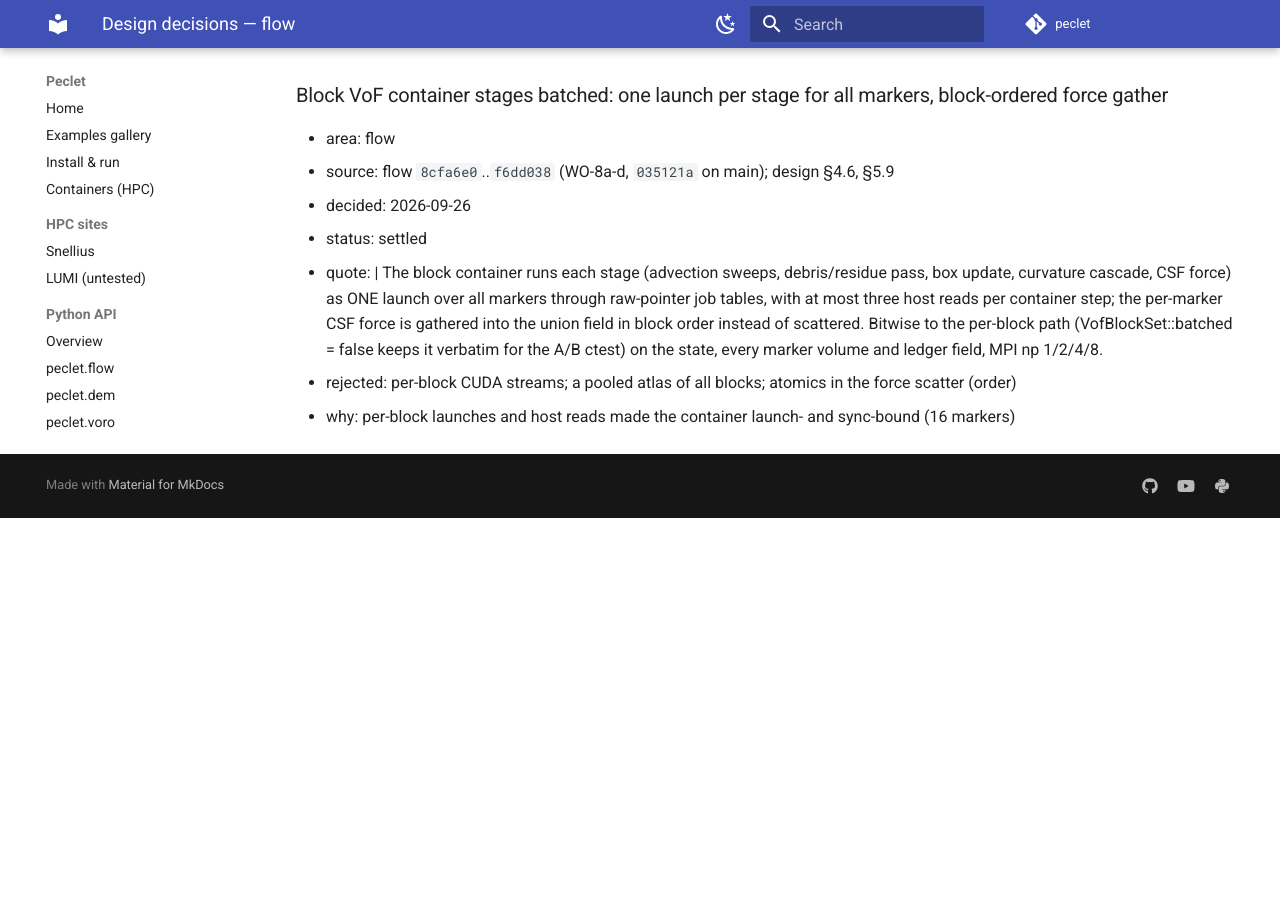
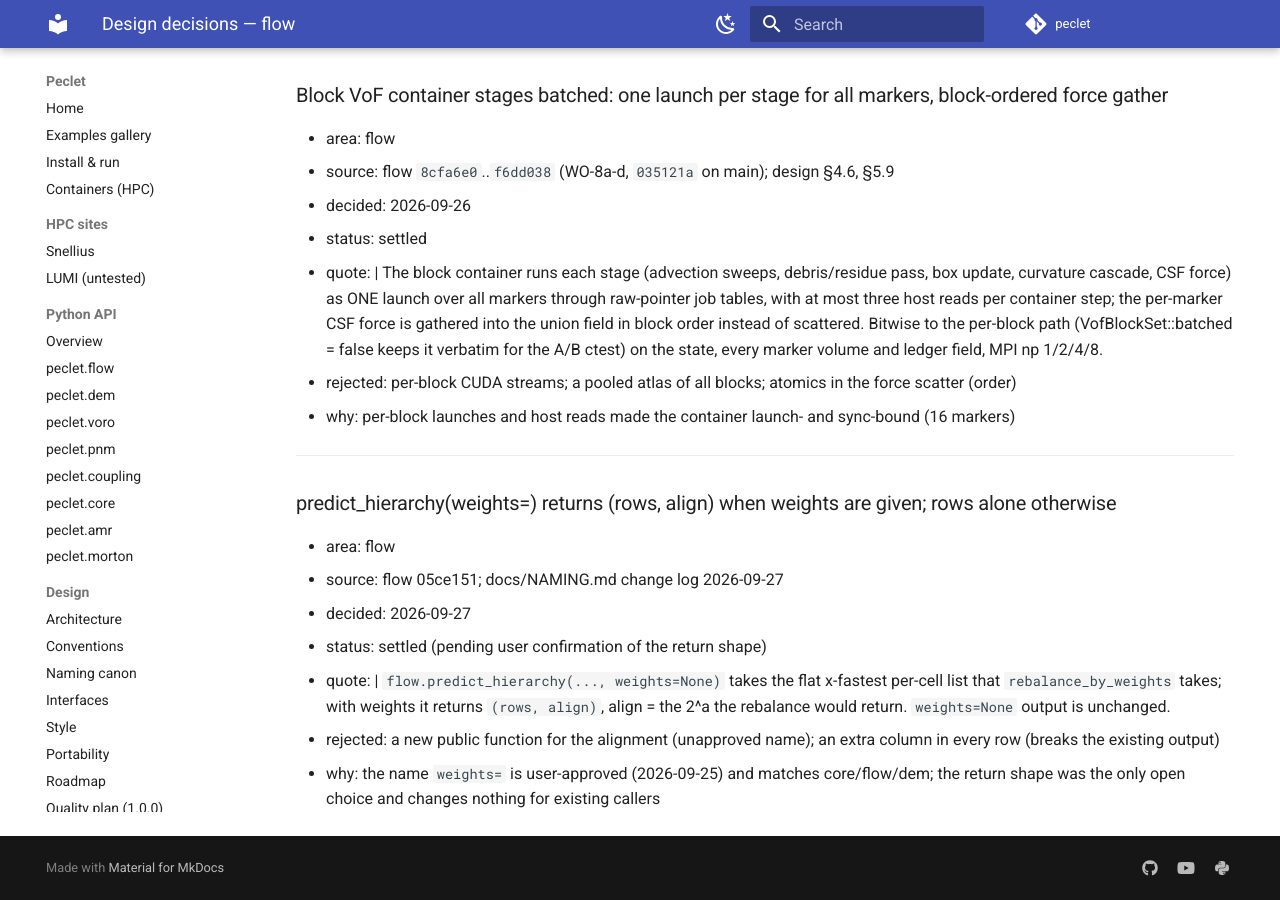
Before and after one commit to computational-chemical-engineering/peclet, an MkDocs documentation site: the page built from docs/decisions/flow.md, in a window 1280 px wide and 900 px high, scrolled down 94584 px. Built offline with MkDocs 1.6.1 and Material for MkDocs 9.7.7, drawn with Linux system fonts in a browser that asks for light colours; comment, search, counter and statistics services are not loaded; before the commit the page ends 95102 px from its top, so only the background shows below that.

Commit message:
flow 05ce151: predict_hierarchy(weights=) returns (rows, align); core v1.3.0 pinned (register, naming); pointer
Co-Authored-By: Claude Opus 5.5 <noreply@anthropic.com>
Claude-Session: https://claude.ai/code/session_015fNTZgmz6U1bv2MRTM3bbF

```diff
--- a/docs/decisions/flow.md
+++ b/docs/decisions/flow.md
@@ -3388,3 +3388,17 @@ Do not reverse an entry here without recording a new decision that supersedes it
     np 1/2/4/8.
 - rejected: per-block CUDA streams; a pooled atlas of all blocks; atomics in the force scatter (order)
 - why: per-block launches and host reads made the container launch- and sync-bound (16 markers)
+
+---
+
+### predict_hierarchy(weights=) returns (rows, align) when weights are given; rows alone otherwise
+- area: flow
+- source: flow 05ce151; docs/NAMING.md change log 2026-09-27
+- decided: 2026-09-27
+- status: settled (pending user confirmation of the return shape)
+- quote: |
+    `flow.predict_hierarchy(..., weights=None)` takes the flat x-fastest per-cell list that
+    `rebalance_by_weights` takes; with weights it returns `(rows, align)`, align = the 2^a the
+    rebalance would return. `weights=None` output is unchanged.
+- rejected: a new public function for the alignment (unapproved name); an extra column in every row (breaks the existing output)
+- why: the name `weights=` is user-approved (2026-09-25) and matches core/flow/dem; the return shape was the only open choice and changes nothing for existing callers
```
Also changed, not shown: CLAUDE.md (+1 -1 lines), docs/DECISIONS.md (+2 -1 lines), docs/NAMING.md (+3 -1 lines).
